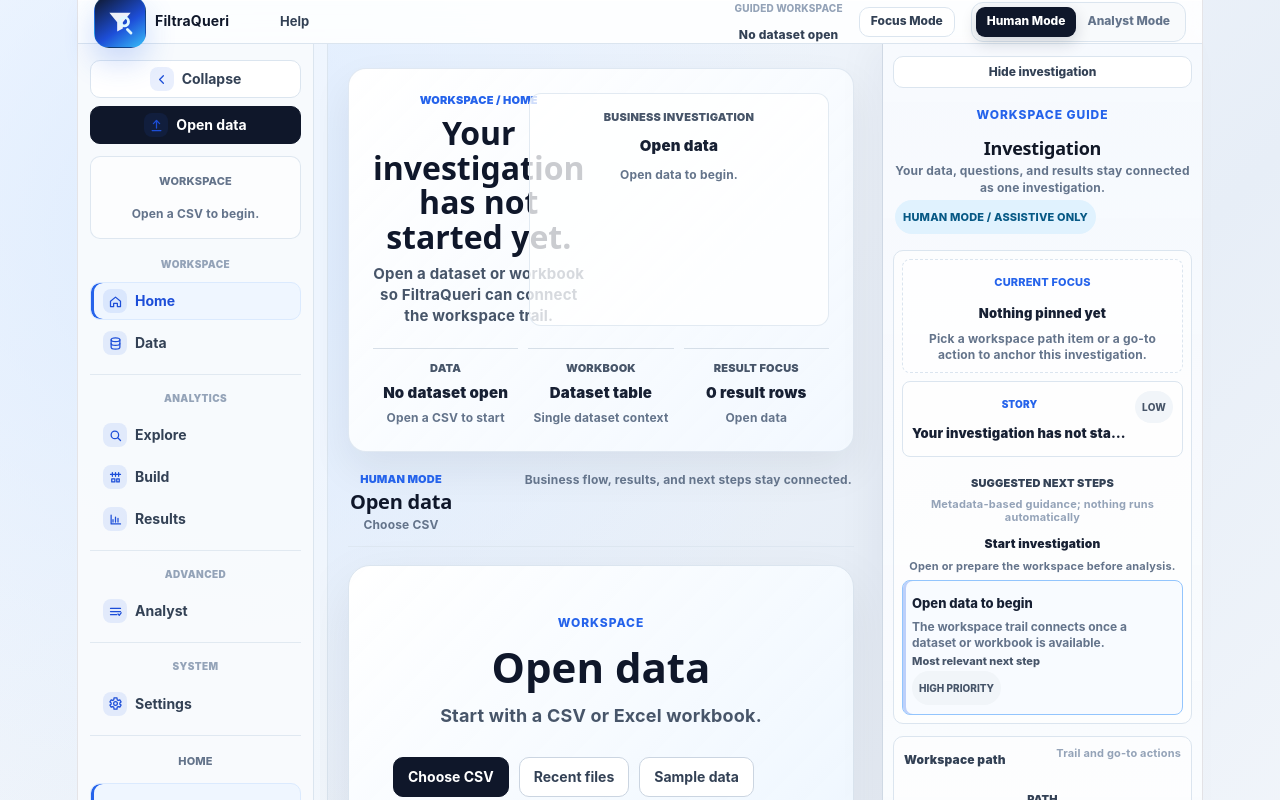
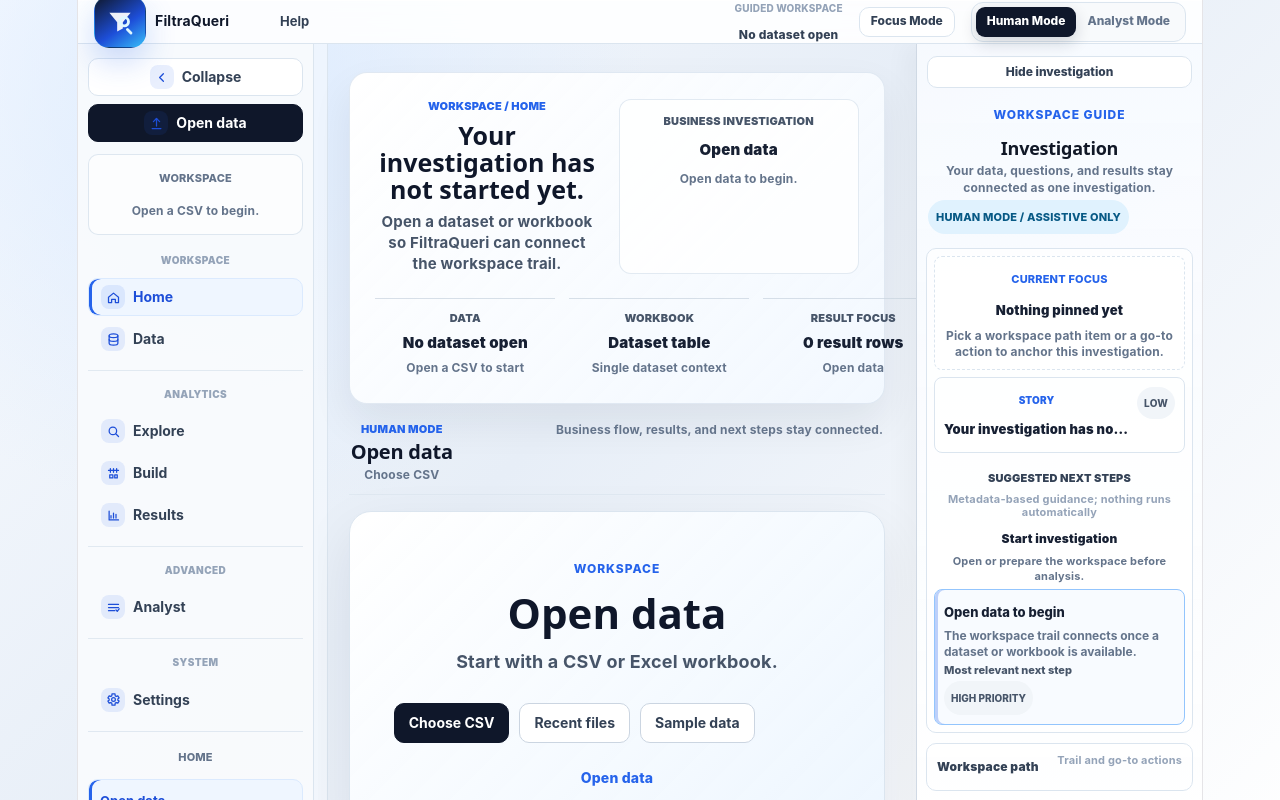
Before and after one commit to christiea850-glitch/filtraqueri, a React (Vite) app in the folder frontend/: page / in a window 1280 px wide. Shown: the top 800 px of the page. Built offline with nearby package versions, Linux system fonts and the light colour scheme.

Commit message:
UX-F6 Claude blueprint visual layout alignment

```diff
--- a/frontend/src/components/layout/WorkspaceShell.tsx
+++ b/frontend/src/components/layout/WorkspaceShell.tsx
@@ -668,7 +668,7 @@
                 )}
               </section>
 
-              <details className="runtime-disclosure-section" open>
+              <details className="runtime-disclosure-section">
                 <summary>
                   <span>Workspace path</span>
                   <small>Trail and go-to actions</small>
--- a/frontend/src/styles/query-builder.css
+++ b/frontend/src/styles/query-builder.css
@@ -6,10 +6,10 @@
 
 .query-builder-hero {
   display: grid;
-  grid-template-columns: minmax(0, 1fr) minmax(220px, 300px);
-  gap: 16px;
+  grid-template-columns: minmax(0, 1.45fr) minmax(250px, 0.55fr);
+  gap: 20px;
   min-width: 0;
-  padding: 20px;
+  padding: clamp(18px, 1.7vw, 26px);
   border: 1px solid rgba(219, 229, 239, 0.82);
   border-radius: 16px;
   background:
@@ -28,7 +28,7 @@
 .query-builder-hero h2 {
   margin: 0;
   color: #0f172a;
-  font-size: 28px;
+  font-size: clamp(23px, 1.7vw, 31px);
   font-weight: 850;
   line-height: 1.1;
 }
@@ -88,7 +88,7 @@
   display: grid;
   grid-column: 1 / -1;
   grid-template-columns: repeat(4, minmax(0, 1fr));
-  gap: 10px;
+  gap: 14px;
   min-width: 0;
 }
 
@@ -112,7 +112,7 @@
 .query-progress-rail {
   display: grid;
   grid-template-columns: repeat(5, minmax(0, 1fr));
-  gap: 8px;
+  gap: 10px;
   margin-top: 12px;
 }
 
@@ -151,7 +151,7 @@
   z-index: 2;
   display: grid;
   grid-template-columns: repeat(6, minmax(0, 1fr));
-  gap: 6px;
+  gap: 8px;
   margin-top: 12px;
   padding: 4px 0;
   background: rgba(255, 255, 255, 0.86);
@@ -163,7 +163,7 @@
   gap: 2px;
   min-width: 0;
   min-height: 64px;
-  padding: 9px 10px;
+  padding: 9px;
   border: 1px solid #dbe5ef;
   border-radius: 12px;
   background: #ffffff;
@@ -217,7 +217,7 @@
 
 .query-workflow-tabs strong {
   color: #111827;
-  font-size: 14px;
+  font-size: 13px;
   font-weight: 850;
 }
 
@@ -342,10 +342,10 @@
 
 .query-stage-panel {
   display: grid;
-  gap: 12px;
+  gap: 14px;
   margin-top: 12px;
   min-width: 0;
-  padding: 14px;
+  padding: 16px;
   border: 1px solid #dbe5ef;
   border-radius: 14px;
   background: #ffffff;
@@ -390,8 +390,8 @@
 
 .query-stage-grid {
   display: grid;
-  grid-template-columns: minmax(260px, 0.8fr) minmax(320px, 1.2fr);
-  gap: 12px;
+  grid-template-columns: minmax(280px, 0.75fr) minmax(420px, 1.25fr);
+  gap: 16px;
   align-items: start;
 }
 
@@ -412,7 +412,7 @@
 .query-review-grid {
   display: grid;
   grid-template-columns: repeat(4, minmax(0, 1fr));
-  gap: 8px;
+  gap: 12px;
 }
 
 .query-review-grid div {
--- a/frontend/src/styles/responsive.css
+++ b/frontend/src/styles/responsive.css
@@ -1,4 +1,58 @@
+@media (min-width: 1440px) {
+  .workspace-shell {
+    grid-template-columns: var(--sidebar-width, 224px) 4px minmax(0, 1fr) 276px;
+  }
+
+  .app.is-sidebar-collapsed .workspace-shell {
+    grid-template-columns: 64px 0 minmax(0, 1fr) 276px;
+  }
+
+  .workspace-shell:has(.runtime-context-panel.is-collapsed) {
+    grid-template-columns: var(--sidebar-width, 224px) 4px minmax(0, 1fr) 44px;
+  }
+
+  .app.is-sidebar-collapsed .workspace-shell:has(.runtime-context-panel.is-collapsed) {
+    grid-template-columns: 64px 0 minmax(0, 1fr) 44px;
+  }
+
+  .workspace-hero,
+  .query-builder-hero,
+  .results-investigation-header {
+    grid-template-columns: minmax(0, 1.6fr) minmax(260px, 0.48fr);
+  }
+
+  .workspace-canvas {
+    padding-inline: clamp(34px, 2.8vw, 56px);
+  }
+
+  .runtime-context-header h2 {
+    font-size: 17px;
+  }
+}
+
 @media (max-width: 1080px) {
+  .workspace-shell,
+  .app.is-sidebar-collapsed .workspace-shell {
+    grid-template-columns: 72px 0 minmax(0, 1fr) 280px;
+  }
+
+  .workspace-shell:has(.runtime-context-panel.is-collapsed),
+  .app.is-sidebar-collapsed .workspace-shell:has(.runtime-context-panel.is-collapsed) {
+    grid-template-columns: 72px 0 minmax(0, 1fr) 44px;
+  }
+
+  .left-sidebar {
+    align-items: center;
+    padding: 12px 8px;
+  }
+
+  .left-sidebar .nav-label,
+  .sidebar-workspace-card,
+  .sidebar-nav-section p,
+  .hub-subnav {
+    display: none;
+  }
+
   .results-context-strip {
     grid-template-columns: 1fr;
   }
--- a/frontend/src/styles/results.css
+++ b/frontend/src/styles/results.css
@@ -11,7 +11,7 @@
 
 .results-workspace {
   display: grid;
-  gap: 14px;
+  gap: 16px;
   min-width: 0;
 }
 
@@ -28,9 +28,9 @@
 
 .results-investigation-surface {
   display: grid;
-  gap: 14px;
+  gap: 16px;
   min-width: 0;
-  padding: 20px;
+  padding: clamp(18px, 1.7vw, 26px);
   border: 1px solid rgba(219, 229, 239, 0.82);
   border-radius: 16px;
   background:
@@ -48,8 +48,8 @@
 
 .results-investigation-header {
   display: grid;
-  grid-template-columns: minmax(0, 1fr) minmax(220px, 300px);
-  gap: 18px;
+  grid-template-columns: minmax(0, 1.45fr) minmax(250px, 0.55fr);
+  gap: 22px;
   align-items: start;
 }
 
@@ -62,8 +62,10 @@
 .results-investigation-header h2 {
   margin: 0;
   color: #0f172a;
-  font-size: 24px;
+  font-size: clamp(21px, 1.55vw, 28px);
   font-weight: 850;
+  line-height: 1.12;
+  overflow-wrap: normal;
 }
 
 .results-investigation-header span,
@@ -110,7 +112,7 @@
 .results-top-takeaway {
   display: grid;
   gap: 5px;
-  padding: 14px 16px;
+  padding: 14px 18px;
   border-left: 4px solid #2563eb;
   border-radius: 10px;
   background: rgba(239, 246, 255, 0.78);
@@ -142,7 +144,7 @@
 .results-context-cards {
   display: grid;
   grid-template-columns: repeat(4, minmax(0, 1fr));
-  gap: 10px;
+  gap: 12px;
   min-width: 0;
 }
 
@@ -150,7 +152,7 @@
   display: grid;
   gap: 4px;
   min-width: 0;
-  padding: 12px;
+  padding: 12px 14px;
   border: 1px solid rgba(219, 229, 239, 0.78);
   border-radius: 10px;
   background: rgba(255, 255, 255, 0.64);
@@ -168,8 +170,8 @@
 
 .results-continuation-row {
   display: grid;
-  grid-template-columns: minmax(140px, auto) minmax(0, 1fr) auto;
-  gap: 10px;
+  grid-template-columns: minmax(180px, auto) minmax(0, 1fr) auto;
+  gap: 14px;
   align-items: center;
   min-width: 0;
   padding: 10px 12px;
@@ -235,8 +237,8 @@
 
 .results-context-strip {
   display: grid;
-  grid-template-columns: minmax(0, 1.45fr) minmax(240px, 0.55fr);
-  gap: 10px;
+  grid-template-columns: minmax(0, 1.7fr) minmax(260px, 0.55fr);
+  gap: 12px;
   align-items: stretch;
 }
 
@@ -761,12 +763,12 @@
 }
 
 .results-workspace .data-grid-table {
-  max-height: min(72vh, 800px);
+  max-height: min(70vh, 820px);
   overflow: auto;
 }
 
 .results-workspace .data-grid-table table {
-  min-width: max(1120px, 100%);
+  min-width: max(1180px, 100%);
 }
 
 .app.is-workspace-focused .results-workspace .data-grid-table {
--- a/frontend/src/styles/shell.css
+++ b/frontend/src/styles/shell.css
@@ -19,6 +19,7 @@
   grid-template-rows: 44px minmax(0, 1fr);
   min-height: 100vh;
   padding: 0;
+  overflow: hidden;
 }
 
 .card {
@@ -189,13 +190,13 @@
 
 .workspace-shell {
   display: grid;
-  grid-template-columns: var(--sidebar-width, 236px) 6px minmax(0, 1fr) 320px;
+  grid-template-columns: var(--sidebar-width, 224px) 4px minmax(0, 1fr) 286px;
   min-height: 0;
   transition: grid-template-columns 180ms ease;
 }
 
 .app.is-sidebar-collapsed .workspace-shell {
-  grid-template-columns: 68px 0 minmax(0, 1fr) 320px;
+  grid-template-columns: 64px 0 minmax(0, 1fr) 286px;
 }
 
 .app.is-workspace-focused .workspace-canvas {
@@ -221,7 +222,7 @@
   flex-direction: column;
   gap: 12px;
   min-height: 0;
-  padding: 16px 12px;
+  padding: 14px 10px;
   border-right: 1px solid #dbe5ef;
   background: rgba(249, 251, 253, 0.94);
   transition: padding 180ms ease;
@@ -229,12 +230,12 @@
 
 .app.is-sidebar-collapsed .left-sidebar {
   align-items: center;
-  padding: 14px 8px;
+  padding: 12px 8px;
 }
 
 .sidebar-resize-handle {
-  width: 6px;
-  min-width: 6px;
+  width: 4px;
+  min-width: 4px;
   border: 0;
   border-right: 1px solid #dbe5ef;
   border-left: 1px solid transparent;
@@ -353,7 +354,7 @@
 .sidebar-recents {
   display: grid;
   gap: 7px;
-  padding: 11px 12px;
+  padding: 10px;
   border: 1px solid rgba(219, 229, 239, 0.9);
   border-radius: 10px;
   background: rgba(255, 255, 255, 0.62);
@@ -601,18 +602,18 @@
 .workspace-canvas {
   min-width: 0;
   min-height: 0;
-  padding: 24px 28px 32px;
+  padding: 28px clamp(24px, 2.4vw, 44px) 36px;
   overflow: auto;
   transition: padding 180ms ease;
 }
 
 .workspace-hero {
   display: grid;
-  grid-template-columns: minmax(0, 1fr) minmax(220px, 300px);
-  gap: 18px;
-  min-width: 0;
-  margin-bottom: 20px;
-  padding: 24px;
+  grid-template-columns: minmax(0, 1.35fr) minmax(240px, 0.65fr);
+  gap: 20px;
+  min-width: 0;
+  margin-bottom: 18px;
+  padding: clamp(20px, 2vw, 28px);
   border: 1px solid rgba(219, 229, 239, 0.82);
   border-radius: 18px;
   background:
@@ -668,14 +669,14 @@
   display: block;
   margin: 0;
   color: #0f172a;
-  font-size: 32px;
+  font-size: clamp(25px, 1.9vw, 34px);
   font-weight: 850;
   letter-spacing: 0;
   line-height: 1.08;
 }
 
 .workspace-hero-copy span {
-  max-width: 720px;
+  max-width: 980px;
   color: #475569;
   font-size: 15px;
   font-weight: 650;
@@ -686,7 +687,7 @@
   align-content: start;
   gap: 8px;
   min-width: 0;
-  padding: 16px;
+  padding: 14px;
   border: 1px solid rgba(219, 229, 239, 0.8);
   border-radius: 12px;
   background: rgba(255, 255, 255, 0.78);
@@ -716,8 +717,8 @@
 .workspace-hero-context {
   display: grid;
   grid-column: 1 / -1;
-  grid-template-columns: repeat(3, minmax(0, 1fr));
-  gap: 10px;
+  grid-template-columns: repeat(3, minmax(180px, 1fr));
+  gap: 14px;
   min-width: 0;
   padding-top: 4px;
 }
@@ -739,7 +740,7 @@
 
 .workspace-active-flow {
   display: grid;
-  gap: 18px;
+  gap: 16px;
   min-width: 0;
 }
 
@@ -749,7 +750,7 @@
   gap: 18px;
   align-items: flex-start;
   min-width: 0;
-  padding: 0 2px 12px;
+  padding: 0 2px 10px;
   border-bottom: 1px solid rgba(219, 229, 239, 0.72);
 }
 
@@ -777,7 +778,7 @@
   min-height: 0;
   border-left: 1px solid rgba(203, 213, 225, 0.9);
   background: rgba(248, 251, 255, 0.92);
-  box-shadow: -14px 0 34px rgba(15, 23, 42, 0.04);
+  box-shadow: -10px 0 24px rgba(15, 23, 42, 0.035);
   overflow: auto;
 }
 
@@ -795,11 +796,11 @@
 }
 
 .workspace-shell:has(.runtime-context-panel.is-collapsed) {
-  grid-template-columns: var(--sidebar-width, 236px) 6px minmax(0, 1fr) 48px;
+  grid-template-columns: var(--sidebar-width, 224px) 4px minmax(0, 1fr) 44px;
 }
 
 .app.is-sidebar-collapsed .workspace-shell:has(.runtime-context-panel.is-collapsed) {
-  grid-template-columns: 68px 0 minmax(0, 1fr) 48px;
+  grid-template-columns: 64px 0 minmax(0, 1fr) 44px;
 }
 
 .runtime-panel-toggle {
@@ -817,7 +818,7 @@
 }
 
 .runtime-context-panel.is-collapsed .runtime-panel-toggle {
-  width: 32px;
+  width: 30px;
   min-height: 100px;
   margin: 12px 8px;
   padding: 0;
@@ -826,8 +827,8 @@
 
 .runtime-context-body {
   display: grid;
-  gap: 12px;
-  padding: 0 10px 14px;
+  gap: 10px;
+  padding: 0 9px 14px;
 }
 
 .runtime-context-header {
@@ -1113,9 +1114,9 @@
 
 .runtime-investigation-surface {
   display: grid;
-  gap: 8px;
-  min-width: 0;
-  padding: 8px;
+  gap: 7px;
+  min-width: 0;
+  padding: 7px;
   border: 1px solid #dbe5ef;
   border-radius: 10px;
   background: rgba(255, 255, 255, 0.7);
@@ -1290,9 +1291,9 @@
 
 .runtime-disclosure-body {
   display: grid;
-  gap: 8px;
-  min-width: 0;
-  padding: 0 8px 8px;
+  gap: 7px;
+  min-width: 0;
+  padding: 0 7px 7px;
 }
 
 .runtime-continuation-list > span {
@@ -1365,7 +1366,7 @@
 }
 
 .workspace-card {
-  max-width: 980px;
+  max-width: none;
   margin-top: 18px;
 }
 
@@ -1423,7 +1424,7 @@
 }
 
 .standalone-panel {
-  max-width: 760px;
+  max-width: none;
 }
 
 .export-panel,
```
Also changed, not shown: 2 other files (tests, documents, lock files or other folders).
